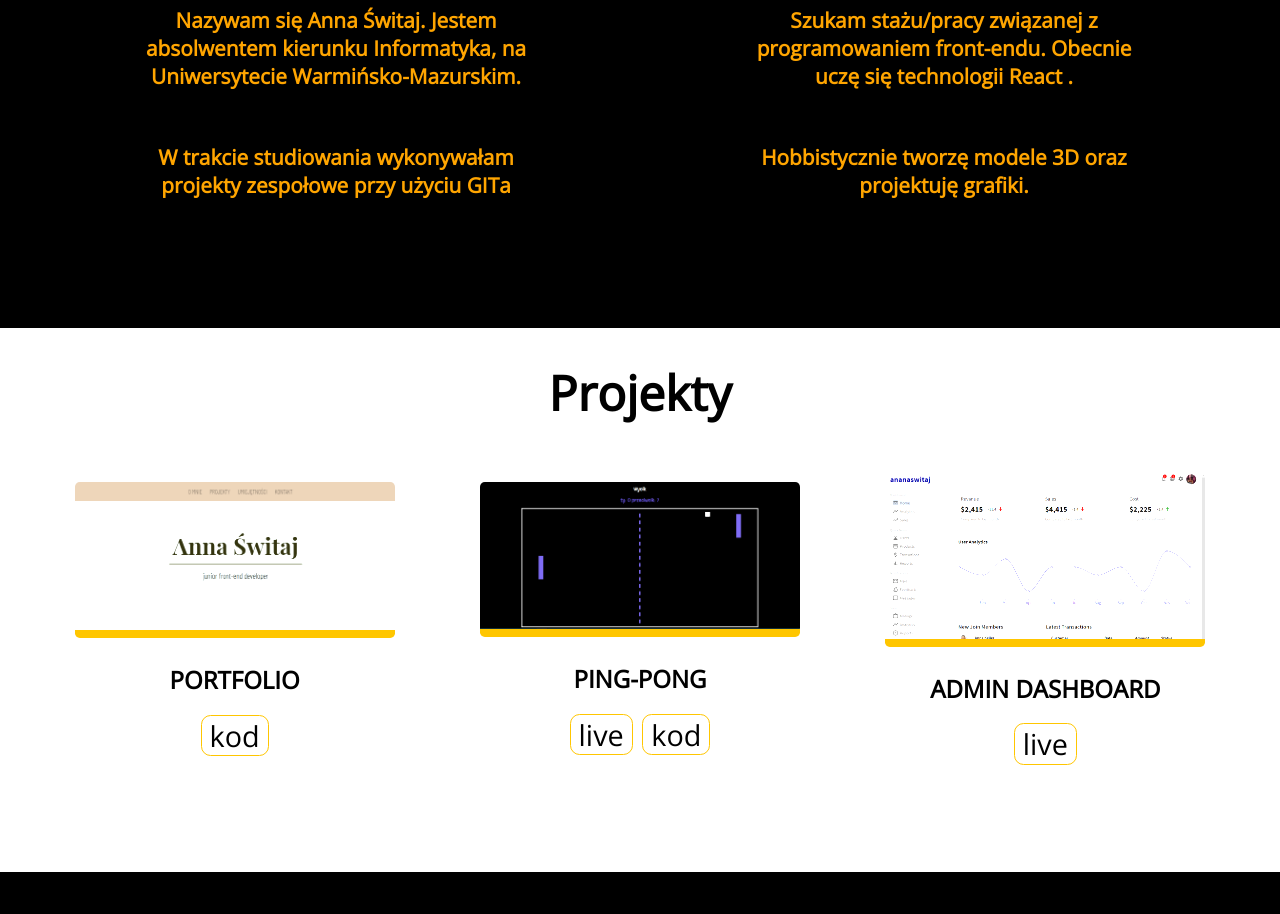
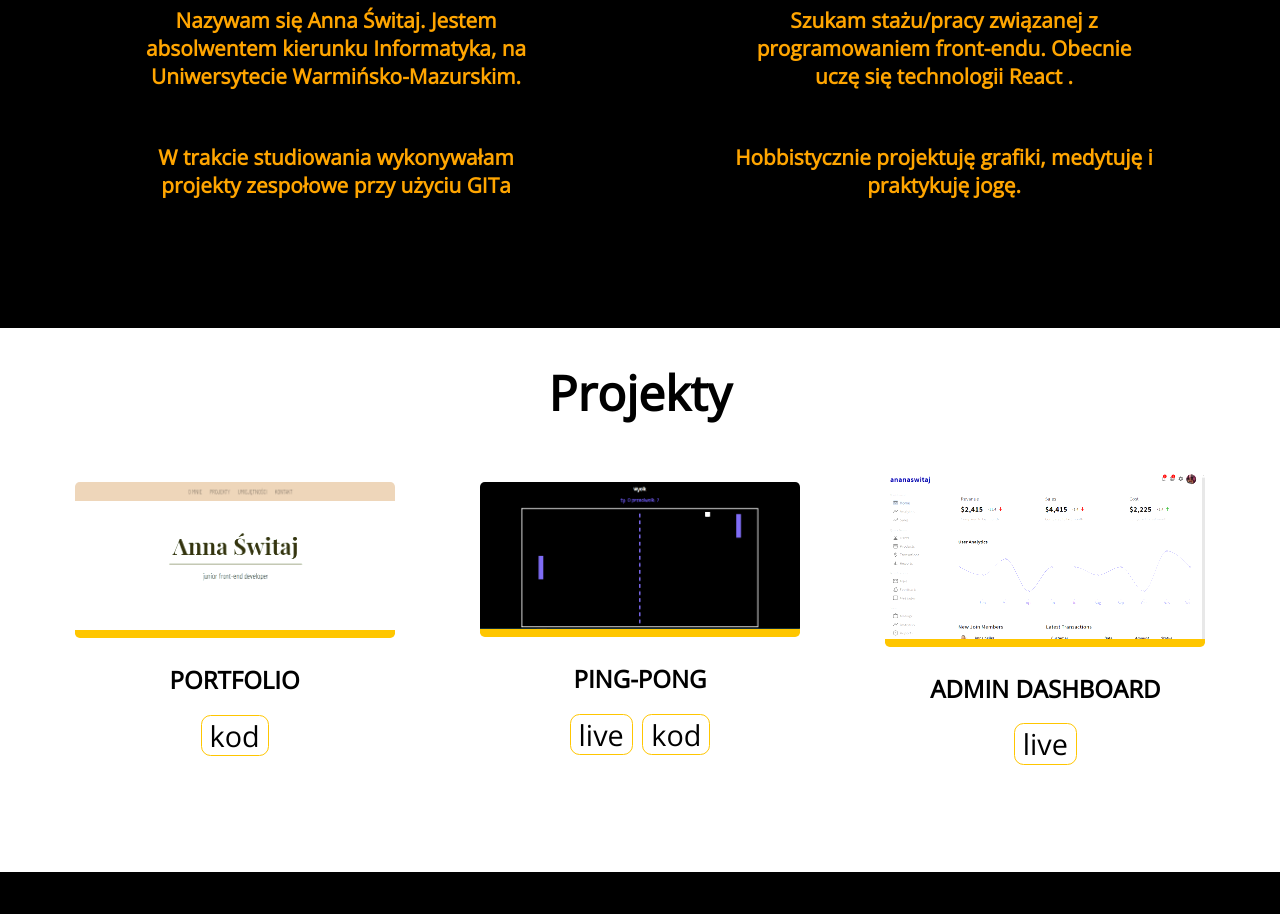
Before and after one commit to annaswitaj/portfolio, a React (Create React App) app: page / in a window 1280 px wide. Shown: the part 1080-1994 px from the top of the page. Built offline with nearby package versions, Linux system fonts and the light colour scheme.

Commit message:
change description

```diff
--- a/src/components/js/AboutMe.js
+++ b/src/components/js/AboutMe.js
@@ -14,7 +14,7 @@ const AboutMe = () => {
                     <p>W trakcie studiowania wykonywałam  projekty zespołowe przy użyciu GITa</p>
                 </article>
                 <article className="des">     <p>Szukam stażu/pracy związanej z programowaniem front-endu. Obecnie uczę się technologii React .</p>
-                    <p>Hobbistycznie tworzę modele 3D oraz projektuję grafiki.</p>
+                    <p>Hobbistycznie projektuję grafiki, medytuję i praktykuję jogę.</p>
                 </article>
 
             </div>
```
